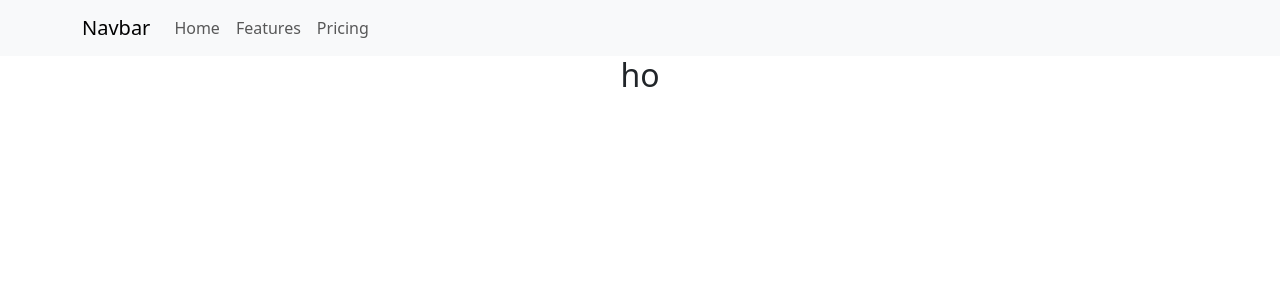
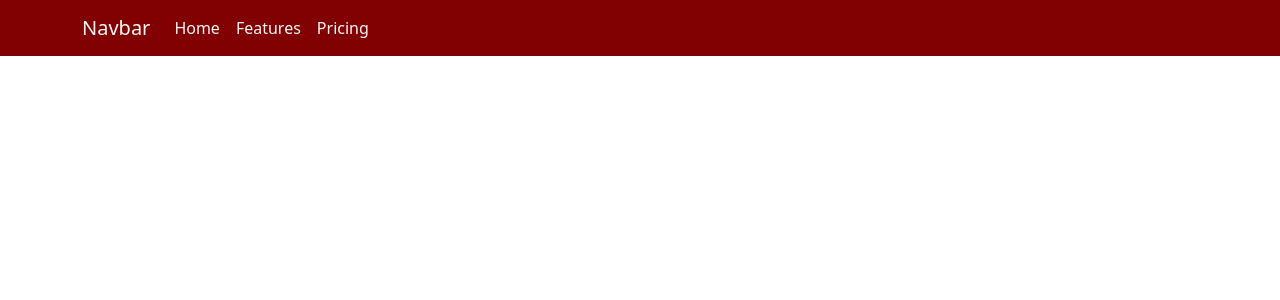
Before and after one commit to Choudhry-Shaharyar/YorkFinancialWise, a React (Create React App) app in the folder york-financial-wise/: page / in a window 1280 px wide. Shown: the top 300 px of the page. Built offline with nearby package versions, Linux system fonts and the light colour scheme.

Commit message:
navbar colors and custom style sheet was added

```diff
--- a/york-financial-wise/package.json
+++ b/york-financial-wise/package.json
@@ -11,6 +11,7 @@
     "react-bootstrap": "^2.9.2",
     "react-dom": "^18.2.0",
     "react-scripts": "5.0.1",
+    "sass": "^1.69.5",
     "web-vitals": "^2.1.4"
   },
   "scripts": {
--- a/york-financial-wise/src/App.js
+++ b/york-financial-wise/src/App.js
@@ -1,14 +1,13 @@
 import logo from './logo.svg';
 import './App.css';
 import Navbar from './components/Navbar';
-
+import './scss/custom.scss';
 function App() {
   return (
     <div className="App">
 
 
       <Navbar/>
-      <h2>ho</h2>
 
     </div>
   );
--- a/york-financial-wise/src/components/Navbar.js
+++ b/york-financial-wise/src/components/Navbar.js
@@ -1,10 +1,11 @@
 import {Navbar, Container, Nav, NavDropDown} from 'react-bootstrap';
-import 'bootstrap/dist/css/bootstrap.min.css'
+import 'bootstrap/dist/css/bootstrap.min.css';
+
 function Navigation() {
   return (
     <>
 
-      <Navbar bg="light" data-bs-theme="light">
+      <Navbar className="navbar-custom">
         <Container>
           <Navbar.Brand href="#home">Navbar</Navbar.Brand>
           <Nav className="me-auto">
--- a/york-financial-wise/src/index.js
+++ b/york-financial-wise/src/index.js
@@ -3,6 +3,7 @@ import ReactDOM from 'react-dom/client';
 import './index.css';
 import App from './App';
 import reportWebVitals from './reportWebVitals';
+import './scss/custom.scss';
 
 function HelloWorld(){
   return <h1 className='greeting'>Hello Buddy!</h1>
--- /dev/null
+++ b/york-financial-wise/src/scss/custom.scss
@@ -0,0 +1,16 @@
+
+// custom.scss
+body {
+    background-color: #f8f9fa;
+  }
+  .navbar-custom {
+    background-color: #810001;
+  }
+  .container a{
+    color: #f8f9fa;
+  }
+  .container a:hover{
+    color: #f8f9fa;
+  }
+// Import Bootstrap to generate the classes with your custom color
+@import "node_modules/bootstrap/scss/bootstrap";
```
Also changed, not shown: 1 other file (tests, documents, lock files or other folders).
